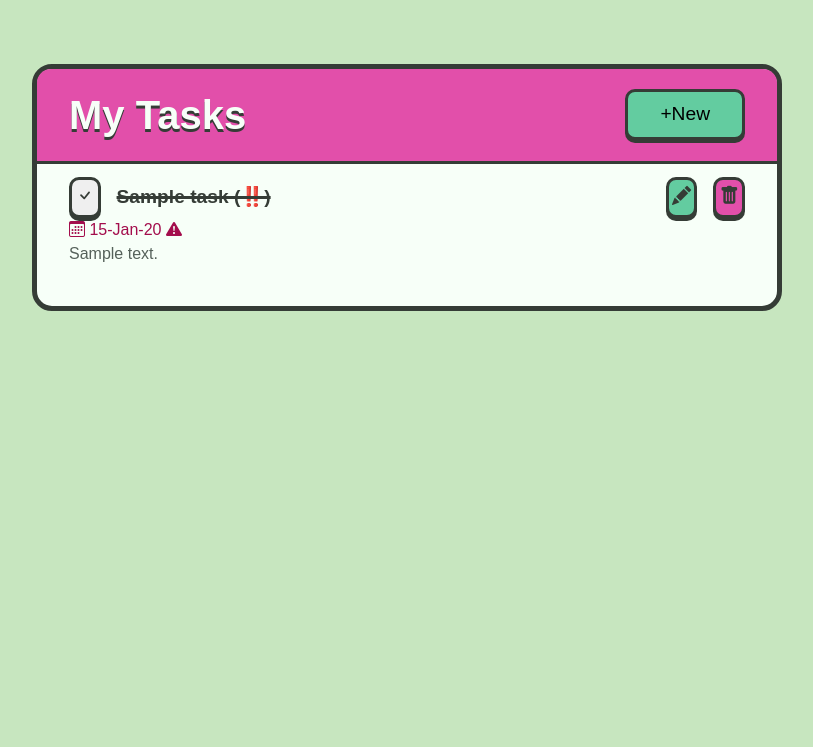
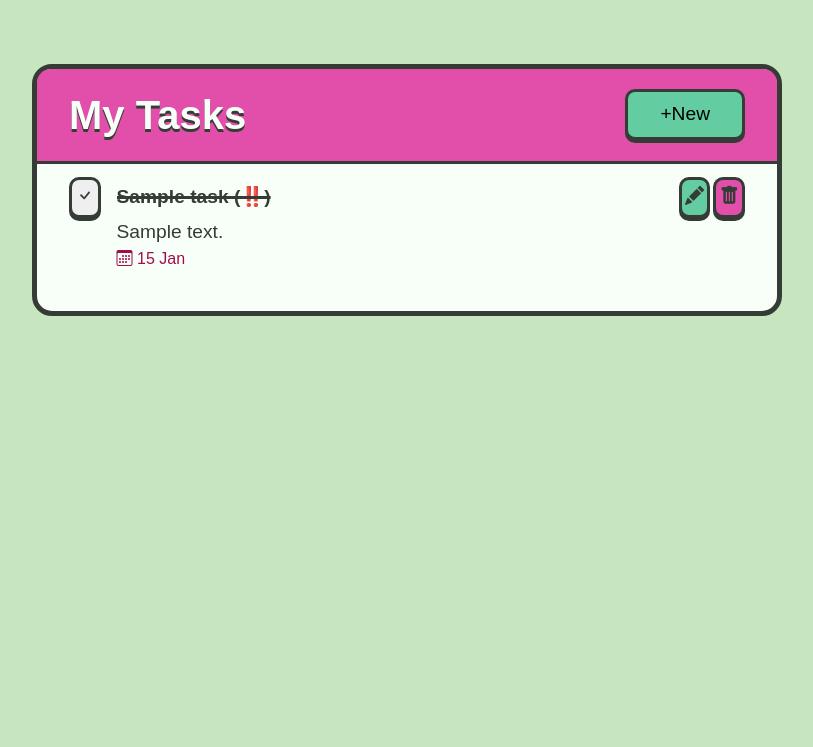
Before and after one commit to johncraven/django-todo, a Django app: page / in a window 1280 px wide. Shown: the part 53-800 px from the top of the page, without its empty margins (233-1046 px from the left). Run offline with Django 5.2, Linux system fonts and the light colour scheme; a user stored in the database is signed in; tables that the repository leaves empty hold one stand-in row (values such as "Sample post").

Commit message:
updated task-list-item css to grid view

```diff
--- a/static/css/base.css
+++ b/static/css/base.css
@@ -406,7 +406,40 @@ nav {
     list-style: none;
     list-style-type: none;
     padding-bottom: 0.5rem;
+
+    display:grid;
+    grid-template-columns: auto 1fr auto;
+    grid-template-areas:
+    "status title actions"
+    "blank description description"
+    "blank flags flags";
+    column-gap:1rem;
 }
+
+.task-list-item__status{
+    grid-area:status;
+}
+.task-list-item__title{
+    grid-area:title;
+    align-self: center;
+    white-space: nowrap;
+    overflow: hidden;
+    text-overflow: ellipsis;
+
+}
+.task-list-item__actions{
+    grid-area:actions;
+}
+.task-list-item__description{
+    grid-area:description;
+    white-space: nowrap;
+    overflow: hidden;
+    text-overflow: ellipsis;
+}
+.task-list-item__flags{
+    grid-area:flags;
+}
+
 
 .toggle-button i{
     opacity: 0;
@@ -422,7 +455,7 @@ nav {
     text-decoration: none;
 }
 
-.task-list-item:has(button.checked) .task-title,
+.task-list-item:has(div button.checked) .task-list-item__title,
 .task-item:has(button.checked) .task-title{
     text-decoration: line-through;
     text-decoration-thickness: 3px;
@@ -433,18 +466,20 @@ nav {
     flex: 1;
     color: var(--neutral-dark);
     text-decoration: none;
+    white-space: nowrap;
+    grid-area:title;
 }
 
 .task-title:hover{
     color: var(--neutral-med);
+
 }
 
 .task-actions {
     display: flex;
     flex-direction: row;
     align-items: center;
-    gap: 1rem;
-    /* opacity: 0; */
+    gap: 0.2rem;
     transition: 0.3s ease
 }
 
@@ -458,6 +493,7 @@ nav {
 .task-description {
     font-size: var(--font-size-xsm);
     color: var(--neutral-med);
+    grid-area: main;
 }
 
 hr {
--- a/static/js/base.js
+++ b/static/js/base.js
@@ -147,7 +147,7 @@ document.querySelectorAll("[id^='comment-delete']").forEach(button => {
     })
 })
 
-// Task toggle AJAX request
+// This will control toggling the TASK status in DETAIL and LIST views
 document.querySelectorAll("[id^=toggle-task-]").forEach(button => {
     let taskPk = button.dataset.taskPk
     let isComplete
--- a/templates/home.html
+++ b/templates/home.html
@@ -15,14 +15,15 @@
       <ul class="task-list">
         {% for task in tasks %}
           <li class="task-list-item" id="task-{{ task.pk }}">
-            <div class="flex-between">
+            <div class="task-list-item__status">
               <button id="toggle-task-{{ task.pk }}"
                       class="ibtn shadow-press toggle-button
                              {% if task.is_complete %}checked{% endif %}"
                       data-task-pk="{{ task.pk }}">
                 <i class="bi bi-check"></i>
               </button>
-              <a href="{% url "task_detail" task.pk %}" class="task-title">
+            </div>
+            <a href="{% url "task_detail" task.pk %}" class="task-list-item__title">
               <strong>
                 {{ task.title }}
                 {% if task.priority == "1" %}
@@ -32,7 +33,7 @@
                 {% endif %}
               </strong>
             </a>
-              <div class="task-actions">
+            <div class="task-list-item__actions task-actions">
               <a href="{% url "task_update" task.pk %}"
                  class="bg-primary shadow-press ibtn"
                  alt="update">
@@ -46,17 +47,14 @@
                 <i class="bi bi-trash-fill clr-neutraldark"></i>
               </button>
             </div>
-            </div>
-            <div class="fs-xs {% if task.is_past_due %}clr-secondarydark{% endif %}">
+            <p class="task-list-item__description">{{ task.description }}</p>
+            <div class="task-list-item__flags fs-xs
+                        {% if task.is_past_due %}clr-secondarydark{% endif %}">
               {% if task.due_on %}
                 <i class="bi bi-calendar3"></i>
-                {{ task.due_on|date:"d-M-y" }}
-                {% if task.is_past_due %}
-                  <i class="bi bi-exclamation-triangle-fill"></i>
-                {% endif %}
+                {{ task.due_on|date:"d M" }}
               {% endif %}
             </div>
-            <p class="task-description">{{ task.description }}</p>
           </li>
         {% endfor %}
       </ul>
```
Lines whose indentation alone changed are shown as unchanged.
